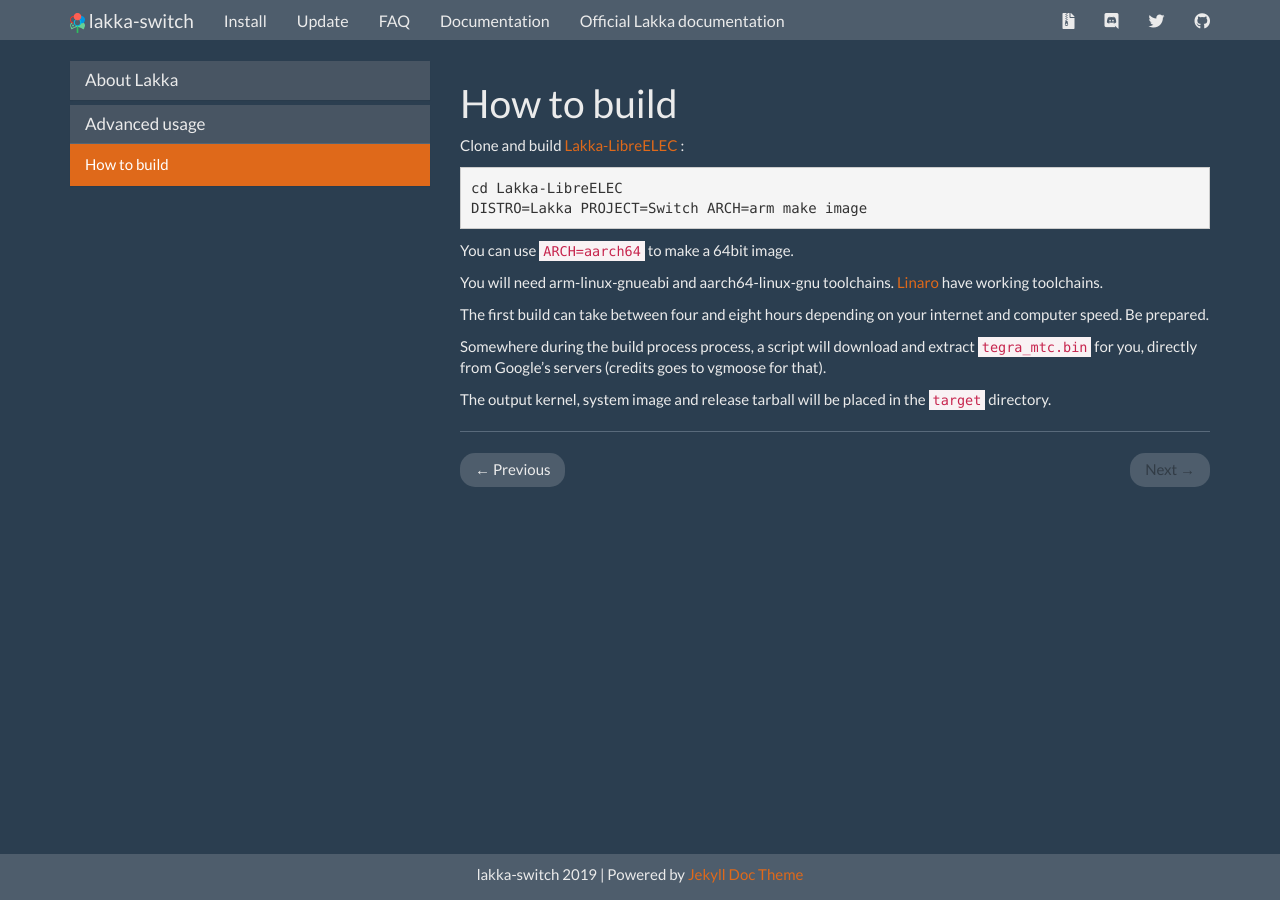
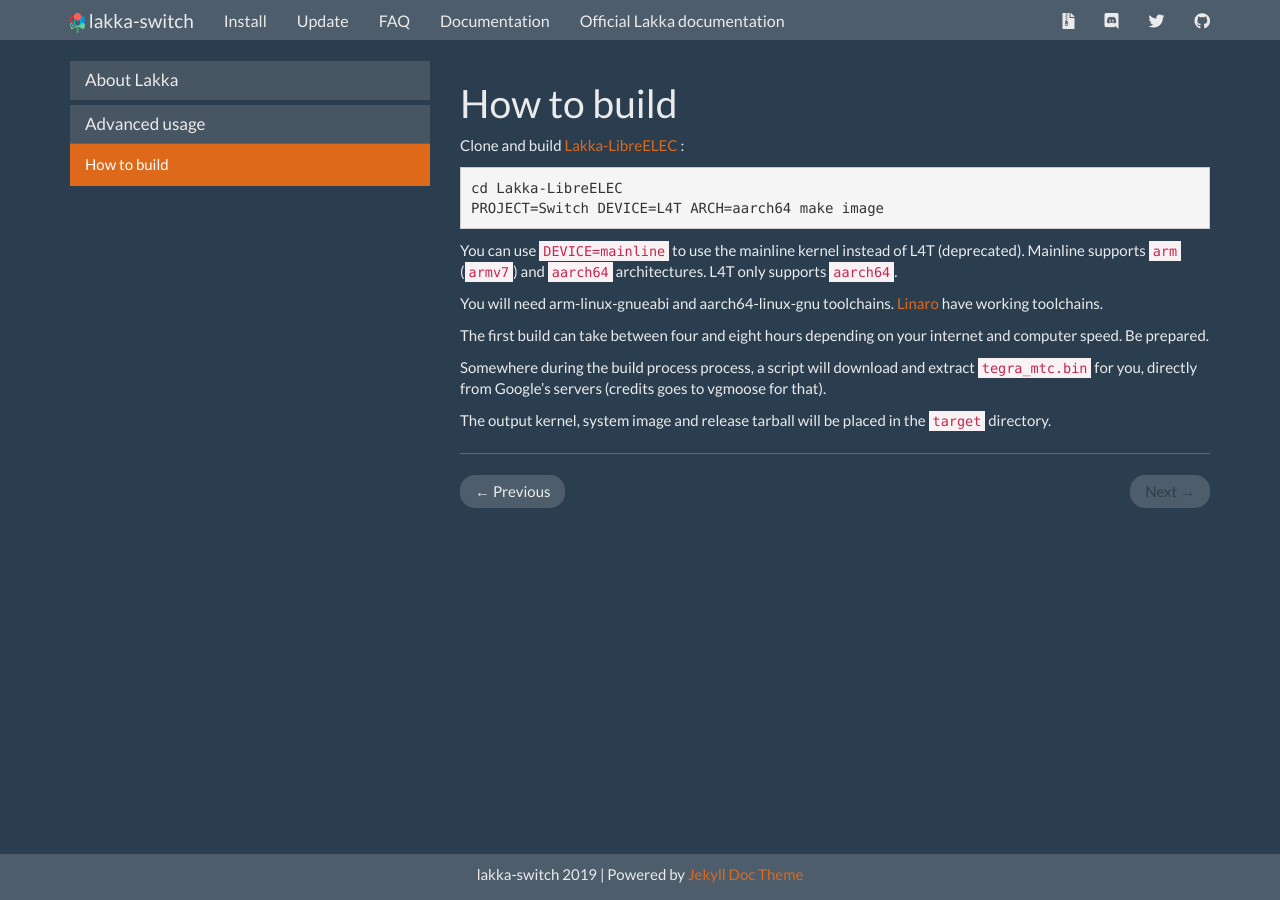
Before and after one commit to lakka-switch/documentation, a Jekyll site: the page built from _docs/howtobuild.md, in a window 1280 px wide. Built offline with Jekyll 4.4.1, drawn with Linux system fonts in a browser that asks for light colours; nearby versions of some CDN libraries.

Commit message:
Update howtobuild.md

````diff
--- a/_docs/howtobuild.md
+++ b/_docs/howtobuild.md
@@ -7,10 +7,10 @@
 
 ```
 cd Lakka-LibreELEC
-DISTRO=Lakka PROJECT=Switch ARCH=arm make image
+PROJECT=Switch DEVICE=L4T ARCH=aarch64 make image
 ```
 
-You can use `ARCH=aarch64` to make a 64bit image.
+You can use `DEVICE=mainline` to use the mainline kernel instead of L4T (deprecated). Mainline supports `arm` (`armv7`) and `aarch64` architectures. L4T only supports `aarch64`.
 
 You will need arm-linux-gnueabi and aarch64-linux-gnu toolchains. [Linaro](https://releases.linaro.org/components/toolchain/binaries/latest-7/) have working toolchains.
 
````
